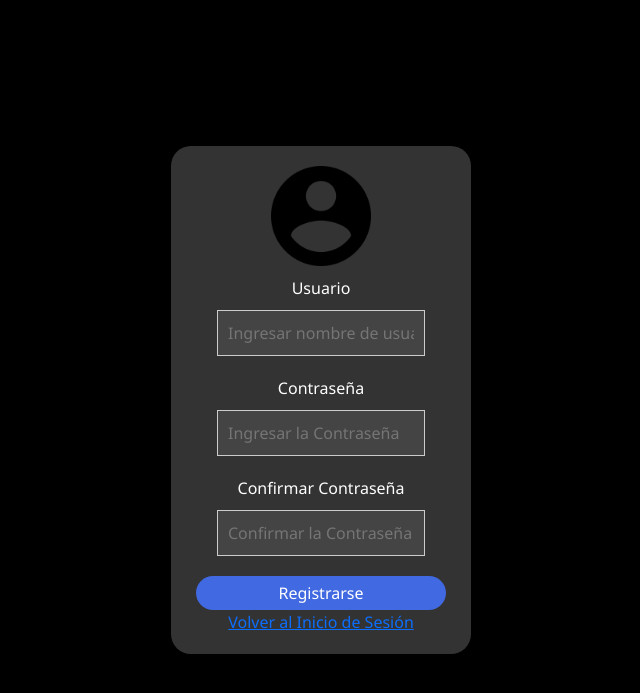
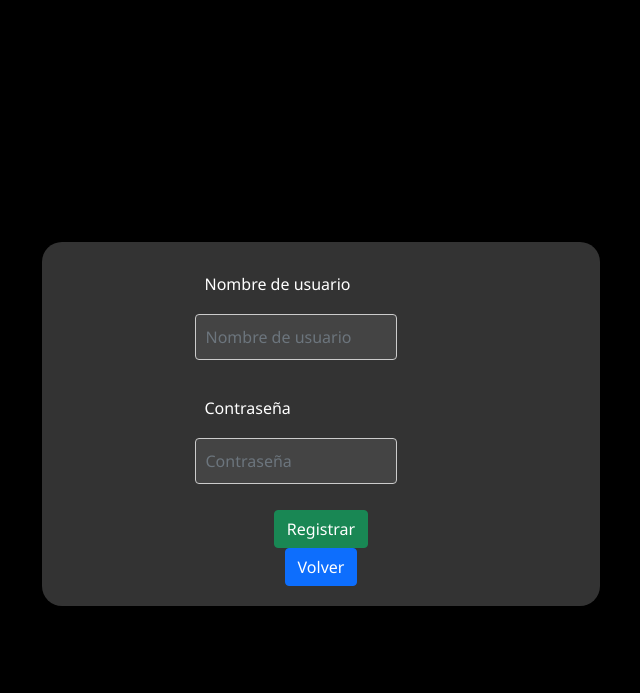
Before and after one commit to colocolopipe/Exp3_Diaz_Martines, a Django app: page /register/ in a window 1280 px wide. Shown: the top 693 px of the page, without its empty margins (319-959 px from the left). Run offline with Django 5.2, Linux system fonts and the light colour scheme; some libraries are stand-ins or nearby versions.

```diff
--- a/app/forms.py
+++ b/app/forms.py
@@ -1,7 +1,12 @@
 from django import forms
-from .models import Suscripciones
+from .models import Suscripciones, Persona
 
 class SuscripcionesForm(forms.ModelForm):
     class Meta:
         model = Suscripciones
         fields ='__all__'
+
+class PersonaForm(forms.ModelForm):
+    class Meta:
+        model = Persona
+        fields ='__all__'
--- a/app/models.py
+++ b/app/models.py
@@ -44,3 +44,7 @@ class Suscripciones(models.Model):
     def delete(self, using=None, keep_parents=False):
         self.imagen.storage.delete(self.imagen.name)
         super().delete()
+
+class Persona(models.Model):
+    nombre_de_usuario = models.CharField(max_length=150, unique=True)
+    contraseña = models.CharField(max_length=128)
--- a/app/templates/app/register.html
+++ b/app/templates/app/register.html
@@ -9,21 +9,44 @@
     <link href="https://cdn.jsdelivr.net/npm/bootstrap@5.0.2/dist/css/bootstrap.min.css" rel="stylesheet">
     <link rel="stylesheet" href="https://cdn.jsdelivr.net/npm/bootstrap-icons@1.7.2/font/bootstrap-icons.css">
     <link rel="stylesheet" href="{% static 'css/register.css' %}">
-
 </head>
 <body>
-    <form method="post" action="{% url 'register' %}">
-        {% csrf_token %}
-        <img src="{% static 'imagenes/usuario.png' %}" alt="user-img">
-        <label for="username">Usuario</label>
-        <input type="text" id="username" name="username" placeholder="Ingresar nombre de usuario" required>
-        <label for="password1">Contraseña</label>
-        <input type="password" id="password1" name="password1" placeholder="Ingresar la Contraseña" required>
-        <label for="password2">Confirmar Contraseña</label>
-        <input type="password" id="password2" name="password2" placeholder="Confirmar la Contraseña" required>
-        <button type="submit" id="submit">Registrarse</button>
-        <a href="{% url 'login' %}" class="button-like">Volver al Inicio de Sesión</a>
-    </form>
+    <div class="container mt-5">
+        <form method="post" action="{% url 'register' %}" class="w-50 mx-auto">
+            {% csrf_token %}
+            {% for campo in formulario %}
+            <div class="mb-3">
+                <label for="" class="form-label">{{ campo.label }}</label>
+
+                <input
+                    type="{{ campo.field.widget.input_type }}"
+                    class="form-control"
+                    name="{{ campo.name }}"
+                    id=""
+                    aria-describedby="helpId"
+                    placeholder="{{ campo.label }}"
+                    value="{{ campo.value  | default:'' }}"
+                />
+            </div>
+            <div class="col-12 help-text">{{ campo.error }}</div>
+            {% endfor x%}
+            <input
+                name=""
+                id=""
+                class="btn btn-success"
+                type="submit"
+                value="Registrar"
+                    />
+                    <a
+                    name=""
+                    id=""
+                    class="btn btn-primary"
+                    href="{% url 'home' %}"
+                    role="button"
+                    >Volver</a
+                >
+        </form>
+    </div>
     <script src="{% static 'js/login.js' %}"></script>
 </body>
 </html>
--- a/app/views.py
+++ b/app/views.py
@@ -6,6 +6,9 @@ from django.http import JsonResponse
 #se importa el modelo de la tabla suscripciones
 from .models import Suscripciones
 from .forms import SuscripcionesForm
+from .forms import PersonaForm
+from django.contrib.auth.hashers import make_password
+from .models import Persona
 
 def admin_view(request):
     return render(request, 'admin_view.html')
@@ -32,21 +35,6 @@ def login_view(request):
         form = AuthenticationForm()
     return render(request, 'app/login.html', {'form': form})
 
-def register(request):
-    if request.method == 'POST':
-        form = UserCreationForm(request.POST)
-        if form.is_valid():
-            user = form.save()
-            username = form.cleaned_data.get('username')
-            password = form.cleaned_data.get('password1')
-            user = authenticate(username=username, password=password)
-            if user is not None:
-                login(request, user)
-                return redirect('home')
-    else:
-        form = UserCreationForm()
-    return render(request, 'app/register.html', {'form': form})
-
 def noticia2(request):
     return render(request, 'app/noticia2.html')
 
@@ -64,6 +52,14 @@ def servicios(request):
 
 def revistas(request):
     return render(request, 'app/revistas.html')
+
+def register(request):
+    formulario = PersonaForm(request.POST or None, request.FILES or None)
+    if formulario.is_valid():
+        formulario.save()
+        return redirect('home')
+    return render(request, 'app/register.html',{'formulario':formulario})
+
 
 #seccion de revistas
 def revista(request):
```
Also changed, not shown: app/migrations/0005_persona.py (added).
